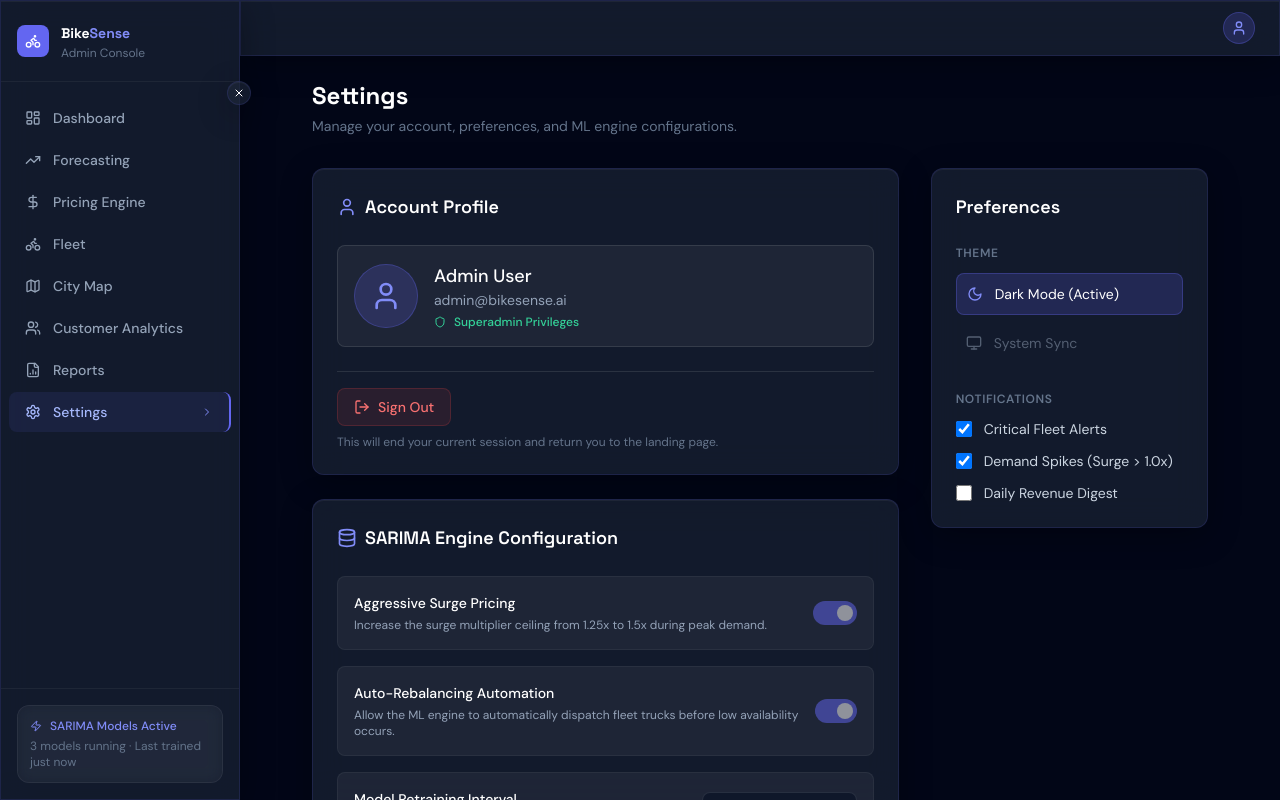
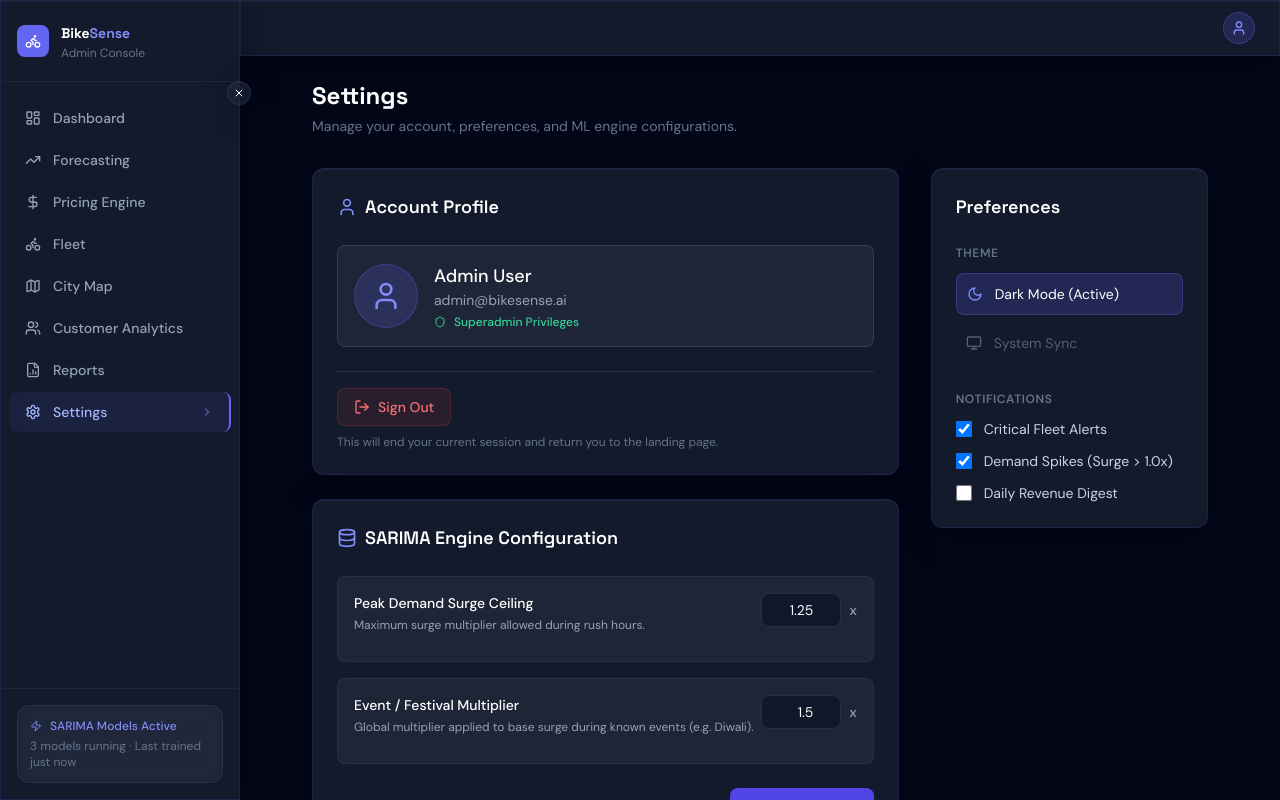
Before and after one commit to Ram04102007/Bike_Sense, a Next.js app in the folder frontend/: page /admin/settings in a window 1280 px wide. Built offline with nearby package versions, Linux system fonts and the light colour scheme; no server answers.

Commit message:
feat: implement dynamic surge pricing config in settings

```diff
--- a/frontend/app/admin/settings/page.tsx
+++ b/frontend/app/admin/settings/page.tsx
@@ -1,9 +1,28 @@
 "use client";
+import { useState, useEffect } from "react";
 import { motion } from "framer-motion";
-import { LogOut, User, Zap, Bell, Shield, Moon, Monitor, Database } from "lucide-react";
+import { LogOut, User, Database, Moon, Monitor, Shield } from "lucide-react";
 import toast from "react-hot-toast";
 
 export default function SettingsPage() {
+  const [peakSurge, setPeakSurge] = useState(1.25);
+  const [eventMultiplier, setEventMultiplier] = useState(1.50);
+
+  useEffect(() => {
+    const loadConfig = async () => {
+      try {
+        const res = await fetch("/api/ml/admin/ml-config");
+        const json = await res.json();
+        if (json.success && json.config) {
+          setPeakSurge(json.config.peak_surge);
+          setEventMultiplier(json.config.event_multiplier);
+        }
+      } catch (err) {
+        console.error("Failed to load ML config", err);
+      }
+    };
+    loadConfig();
+  }, []);
   const handleSignOut = async () => {
     try {
       // If Clerk is available on the window object, use its signOut method
@@ -17,8 +36,25 @@ export default function SettingsPage() {
     window.location.href = "/";
   };
 
-  const saveSettings = () => {
-    toast.success("Settings saved successfully");
+  const saveSettings = async () => {
+    try {
+      const res = await fetch("/api/ml/admin/ml-config", {
+        method: "POST",
+        headers: { "Content-Type": "application/json" },
+        body: JSON.stringify({
+          peak_surge: Number(peakSurge),
+          event_multiplier: Number(eventMultiplier)
+        })
+      });
+      const json = await res.json();
+      if (json.success) {
+        toast.success("ML Engine updated dynamically!");
+      } else {
+        toast.error("Failed to update ML settings.");
+      }
+    } catch (err) {
+      toast.error("API error while saving settings.");
+    }
   };
 
   return (
@@ -79,36 +115,40 @@ export default function SettingsPage() {
             </h2>
 
             <div className="space-y-4">
-              <div className="flex items-center justify-between p-4 bg-white/5 rounded-lg border border-white/5">
-                <div>
-                  <h4 className="text-white font-medium text-sm">Aggressive Surge Pricing</h4>
-                  <p className="text-xs text-slate-400 mt-1">Increase the surge multiplier ceiling from 1.25x to 1.5x during peak demand.</p>
-                </div>
-                <div className="w-11 h-6 bg-brand-500 rounded-full relative cursor-pointer opacity-50">
-                  <div className="absolute right-1 top-1 bg-white w-4 h-4 rounded-full"></div>
+              <div className="p-4 bg-white/5 rounded-lg border border-white/5">
+                <div className="flex justify-between items-start mb-3">
+                  <div>
+                    <h4 className="text-white font-medium text-sm">Peak Demand Surge Ceiling</h4>
+                    <p className="text-xs text-slate-400 mt-1">Maximum surge multiplier allowed during rush hours.</p>
+                  </div>
+                  <div className="flex items-center gap-2">
+                    <input
+                      type="number" step="0.05" min="1.0" max="3.0"
+                      value={peakSurge}
+                      onChange={e => setPeakSurge(Number(e.target.value))}
+                      className="w-20 bg-dark-800 border border-white/10 text-white text-sm rounded-lg px-3 py-1.5 outline-none focus:border-brand-500 text-right"
+                    />
+                    <span className="text-slate-400 text-sm font-medium">x</span>
+                  </div>
                 </div>
               </div>
 
-              <div className="flex items-center justify-between p-4 bg-white/5 rounded-lg border border-white/5">
-                <div>
-                  <h4 className="text-white font-medium text-sm">Auto-Rebalancing Automation</h4>
-                  <p className="text-xs text-slate-400 mt-1">Allow the ML engine to automatically dispatch fleet trucks before low availability occurs.</p>
+              <div className="p-4 bg-white/5 rounded-lg border border-white/5">
+                <div className="flex justify-between items-start mb-3">
+                  <div>
+                    <h4 className="text-white font-medium text-sm">Event / Festival Multiplier</h4>
+                    <p className="text-xs text-slate-400 mt-1">Global multiplier applied to base surge during known events (e.g. Diwali).</p>
+                  </div>
+                  <div className="flex items-center gap-2">
+                    <input
+                      type="number" step="0.05" min="1.0" max="5.0"
+                      value={eventMultiplier}
+                      onChange={e => setEventMultiplier(Number(e.target.value))}
+                      className="w-20 bg-dark-800 border border-white/10 text-white text-sm rounded-lg px-3 py-1.5 outline-none focus:border-brand-500 text-right"
+                    />
+                    <span className="text-slate-400 text-sm font-medium">x</span>
+                  </div>
                 </div>
-                <div className="w-11 h-6 bg-brand-500 rounded-full relative cursor-pointer opacity-50">
-                  <div className="absolute right-1 top-1 bg-white w-4 h-4 rounded-full"></div>
-                </div>
-              </div>
-
-              <div className="flex items-center justify-between p-4 bg-white/5 rounded-lg border border-white/5">
-                <div>
-                  <h4 className="text-white font-medium text-sm">Model Retraining Interval</h4>
-                  <p className="text-xs text-slate-400 mt-1">How often the SARIMA model updates its coefficients.</p>
-                </div>
-                <select className="bg-dark-800 border border-white/10 text-white text-sm rounded-lg px-3 py-1.5 outline-none focus:border-brand-500">
-                  <option>Every 1 Hour</option>
-                  <option>Every 6 Hours</option>
-                  <option>Daily at Midnight</option>
-                </select>
               </div>
             </div>
 
```
Also changed, not shown: 2 other files (tests, documents, lock files or other folders).
